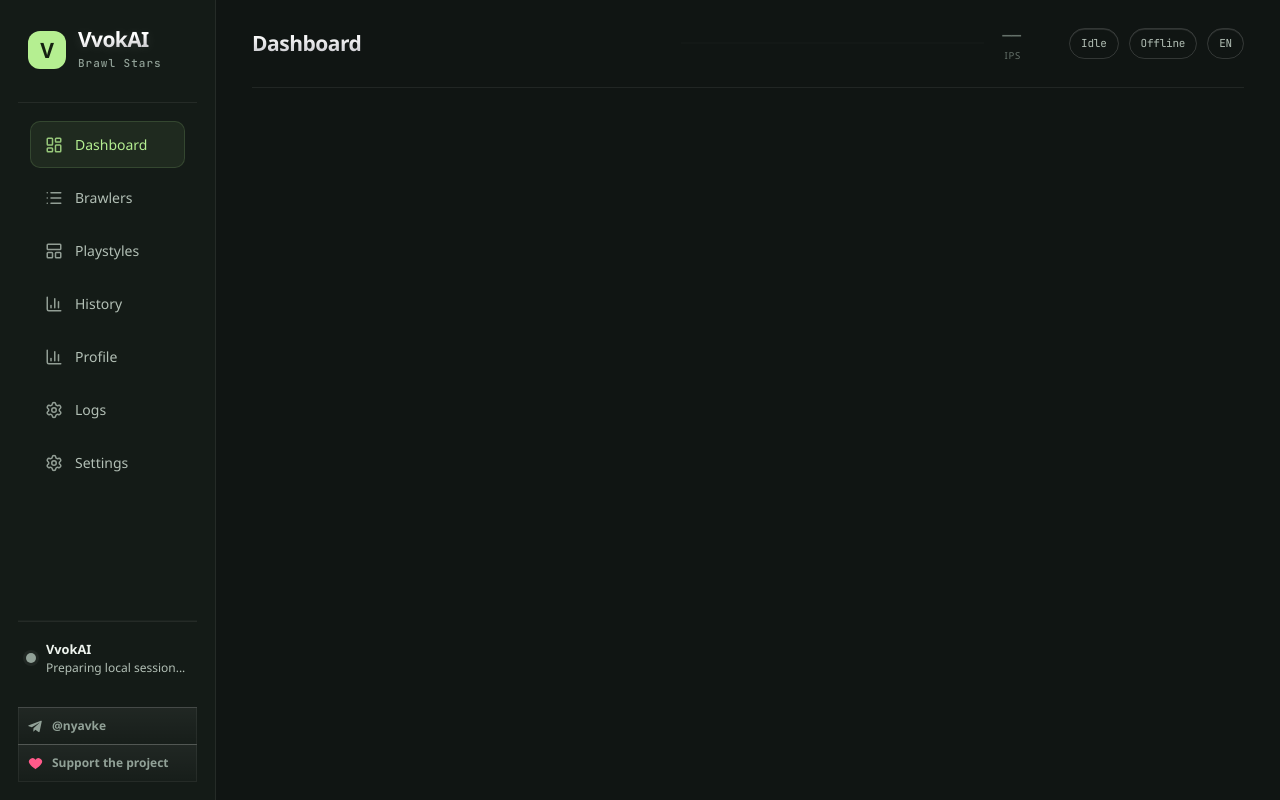
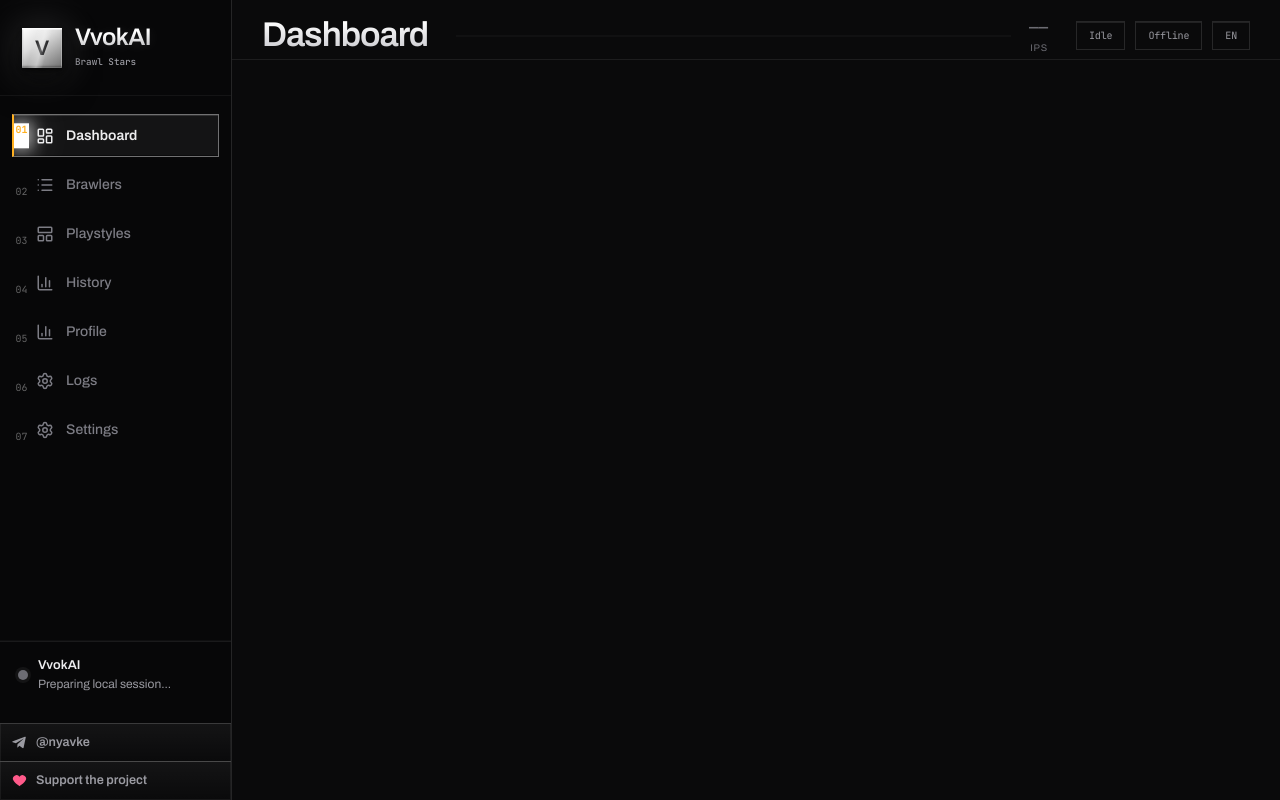
Before and after one commit to nyavke-nya/VvokAI, a Python web app: template assets/templates/index.html in a window 1280 px wide. Run offline with Jinja, Linux system fonts and the light colour scheme; the template is opened without the code that fills it, so the values that code supplies are empty.

Commit message:
restore the previous frontend
Co-Authored-By: Claude Opus 5 <noreply@anthropic.com>

```diff
--- a/assets/static/css/workspace.css
+++ /dev/null
@@ -1,135 +0,0 @@
-/* Workspace theme. Shared components keep the same contracts on every page. */
-:root {
-    color-scheme: dark;
-    --bg-void: #101513; --bg-base: #101513; --bg-surface: #171e1b;
-    --bg-card: #1b2420; --bg-raised: #26312b; --bg-solid: #171e1b;
-    --bg-card-hover: #26312b;
-    --text-primary: #eff5ef; --text-secondary: #b2bfb5; --text-muted: #91a197;
-    --brand-main: #b5ef91; --brand-ink: #152211; --live: #b5ef91;
-    --brand-dim: #b5ef9118; --brand-glow: transparent;
-    --rule: #ffffff12; --border-light: #ffffff12; --border-strong: #ffffff25;
-    --border-brand: #b5ef9170;
-    --radius-sm: 8px; --radius-md: 12px; --radius-lg: 18px; --radius-pill: 999px;
-    --font: 'Segoe UI', system-ui, sans-serif;
-    --font-display: 'Segoe UI', system-ui, sans-serif;
-    --sidebar-width: 216px;
-}
-body { background: var(--bg-base); color: var(--text-primary); font-family: var(--font); }
-body::before, body::after, #vfx-bg { display: none !important; }
-.app-layout { min-height: 100vh; }
-.sidebar { background: #141b17; border-right: 1px solid var(--rule); padding: 28px 18px 18px; }
-.brand { padding: 0 10px 30px; gap: 12px; }
-.app-layout .brand-mark { width: 38px; height: 38px; border-radius: 12px; background: var(--brand-main); color: var(--brand-ink); box-shadow: none; transform: none; font-weight: 800; }
-.brand-title { font-size: 21px; letter-spacing: -.6px; }
-.brand-subtitle { color: var(--text-muted); font-size: 11px; letter-spacing: 1px; }
-.nav-menu { gap: 6px; }
-.app-layout .nav-item { padding: 12px 14px; border: 1px solid transparent; border-radius: 10px; color: var(--text-secondary); font-size: 14px; font-weight: 500; gap: 12px; transition: background .15s, color .15s; }
-.nav-item::before { display: none !important; }
-.nav-item svg { display: block; width: 18px; height: 18px; opacity: .8; }
-.app-layout .nav-item.active, .app-layout .nav-item[aria-current="page"] { background: #b5ef9112; border-color: #b5ef9125; color: var(--brand-main); box-shadow: none; }
-.nav-item:hover { background: #ffffff08; color: var(--text-primary); }
-.sidebar-footer { margin-top: auto; padding: 18px 8px; }
-.vvok-contact { padding: 10px; color: var(--text-muted); font-size: 12px; }
-.main-content { min-width: 0; padding: 0 36px 32px; }
-.topbar { min-height: 88px; padding: 22px 0; margin-bottom: 28px; gap: 20px; background: transparent; }
-.page-title { font-size: 21px; font-weight: 600; letter-spacing: -.5px; }
-.trace { opacity: .65; max-width: 340px; margin-left: auto; }
-.trace-path { stroke: var(--brand-main); }
-.app-layout .badge { border-radius: 999px; padding: 6px 11px; font-size: 11px; border-color: var(--border-strong); }
-.views-wrapper { max-width: 1460px; margin: 0 auto; width: 100%; }
-.sheet { display: grid; grid-template-columns: minmax(0, 1.25fr) minmax(300px, 1fr); gap: 22px; }
-.command-band { grid-column: 1 / -1; display: flex; justify-content: space-between; gap: 32px; padding: 30px 32px; border: 1px solid #b5ef9128; background: linear-gradient(110deg, #243427, #19231d 65%); align-items: center; }
-.app-layout .command-band { border-radius: 18px; }
-.command-state { min-width: 0; }
-.eyebrow { font-family: var(--font); font-size: 11px; font-weight: 600; color: var(--text-muted); letter-spacing: 1.4px; text-transform: uppercase; }
-.command-title { margin-top: 10px; font-size: clamp(28px, 3.2vw, 44px); line-height: 1.12; letter-spacing: -1.6px; font-weight: 600; }
-.command-sub { margin-top: 12px; font-family: var(--font); color: var(--text-secondary); font-size: 13px; }
-.command-actions { display: flex; flex-wrap: wrap; justify-content: flex-end; align-items: center; gap: 10px; max-width: 370px; }
-.command-actions .runtime-note { width: 100%; max-width: 360px; text-align: right; margin: 4px 0; line-height: 1.55; font-size: 12px; color: var(--text-secondary); }
-.app-layout .session-focus { display: flex; align-items: center; gap: 12px; margin-top: 20px; }
-.app-layout .session-focus img { height: 46px; width: 46px; border-radius: 12px; background: #ffffff0b; object-fit: cover; }
-.session-focus strong { display: block; font-size: 16px; font-weight: 600; text-transform: capitalize; }
-.session-focus span { display: block; margin-top: 3px; font-size: 12px; color: var(--text-secondary); }
-.app-layout .btn { border-radius: 9px; min-height: 40px; padding: 10px 16px; background: #ffffff06; border: 1px solid var(--border-strong); box-shadow: none; transform: none; font-size: 13px; font-family: var(--font); font-weight: 600; letter-spacing: 0; text-transform: none; }
-.app-layout .btn:hover { background: #ffffff10; border-color: #ffffff40; transform: none; }
-.app-layout .btn-primary { background: var(--brand-main); color: var(--brand-ink); border-color: var(--brand-main); }
-.app-layout .btn-primary:hover { background: #ccffaa; color: var(--brand-ink); border-color: #ccffaa; }
-.app-layout .btn-huge { min-width: 160px; min-height: 48px; font-size: 15px; }
-.app-layout .btn-quiet { border-color: transparent; background: transparent; color: var(--text-secondary); }
-button:disabled, .btn.is-disabled { opacity: .4; cursor: not-allowed; }
-.measure-strip { order: 1; grid-column: 1/-1; display: grid; grid-template-columns: repeat(4, minmax(0,1fr)); gap: 14px; border: 0; padding: 0; }
-.app-layout .measure { padding: 20px 24px; background: var(--bg-surface); border: 1px solid var(--rule); border-radius: 12px; }
-.measure-label { color: var(--text-secondary); font-size: 12px; text-transform: none; letter-spacing: 0; font-family: var(--font); }
-.measure-value { font-size: 30px; margin-top: 8px; letter-spacing: -1px; font-weight: 500; font-family: var(--font); }
-.measure-value.is-live { color: var(--brand-main); }
-.live-view { order: 2; margin: 0; padding: 22px; background: var(--bg-surface); border: 1px solid var(--rule); align-self: start; }
-.app-layout .live-view, .app-layout .sheet-col { border-radius: 14px; }
-.live-body { min-height: 250px; background: #101713; border: 1px dashed #b5ef912b; }
-.app-layout .live-body { border-radius: 10px; }
-.live-hint { color: var(--text-muted); line-height: 1.8; padding: 32px; }
-.sheet-cols { order: 3; display: flex; flex-direction: column; gap: 18px; min-width: 0; }
-.sheet-col { padding: 22px; border: 1px solid var(--rule); background: var(--bg-surface); }
-.sheet-col-left { border-right: 1px solid var(--rule); }
-.panel-title { font-size: 20px; font-weight: 600; }
-.sheet-col .desc { color: var(--text-secondary); font-size: 13px; line-height: 1.65; }
-.spec-list { margin-top: 20px; }
-.spec-row { padding: 10px 0; font-size: 12px; }
-.sheet-col-head { padding-bottom: 12px; }
-.sheet-queue { gap: 2px; }
-.sq-row { padding: 12px 0; }
-.app-layout .sq-img { border-radius: 9px; }
-.app-layout .sq-track { border-radius: 5px; background: #ffffff0a; overflow: hidden; }
-.sq-fill { background: var(--brand-main); }
-.app-layout .panel, .app-layout .ps-card, .app-layout .hist-card,
-.app-layout .profile-card, .app-layout .settings-card, .app-layout .brawler-detail,
-.app-layout .instance-card { background: var(--bg-surface); border: 1px solid var(--rule); border-radius: 14px; box-shadow: none; }
-.panel::before, .panel::after, .ps-card::before, .hist-card::before { display: none !important; }
-.app-layout .ps-card { padding: 20px; transition: border-color .15s; }
-.ps-card:hover, .hist-card:hover { border-color: var(--border-brand); transform: none; }
-.app-layout .ps-card.active { background: #b5ef9109; border-color: var(--brand-main); }
-.app-layout .b-cell { border-radius: 10px; border: 1px solid transparent; padding: 10px; }
-.b-cell:hover { background: var(--bg-raised); }
-.app-layout .b-cell.active { background: #b5ef9118; border-color: #b5ef9150; }
-.app-layout input:not([type="checkbox"]):not([type="range"]), .app-layout select, .app-layout textarea {
-    background: #111914; color: var(--text-primary); border: 1px solid #ffffff25; border-radius: 8px; min-height: 42px; padding: 10px 12px; box-shadow: none;
-}
-input::placeholder, textarea::placeholder { color: #77887c; }
-input[type="checkbox"], input[type="range"] { accent-color: var(--brand-main); }
-:focus-visible { outline: 2px solid var(--brand-main) !important; outline-offset: 3px; }
-.app-layout .queue-dock { background: #18231eee; backdrop-filter: blur(16px); border-top: 1px solid #b5ef9130; box-shadow: 0 -6px 30px #0003; }
-.app-layout .queue-item { border-radius: 10px; background: #243128; border: 1px solid var(--rule); }
-.app-layout .runtime-schedule, .app-layout .sched-panel { border-radius: 12px; }
-.modal, .tooltip, .toast { border-radius: 12px; background: #202b24; color: var(--text-primary); border: 1px solid var(--border-strong); box-shadow: 0 12px 60px #0007; }
-.runtime-error { color: #ff9991 !important; }
-@media (min-width: 1600px) { .main-content { padding-left: 56px; padding-right: 56px; } }
-@media (max-width: 1100px) {
-    :root { --sidebar-width: 190px; }
-    .main-content { padding: 0 22px 24px; }
-    .sheet { grid-template-columns: 1fr; }
-    .sheet-cols { display: grid; grid-template-columns: 1fr 1fr; }
-    .live-body { min-height: 200px; }
-    .command-band { padding: 24px; }
-}
-@media (max-width: 760px) {
-    .app-layout { display: block; }
-    .sidebar { position: static; width: 100%; height: auto; padding: 14px 16px; border-right: 0; border-bottom: 1px solid var(--rule); }
-    .brand { padding: 0 0 14px; }
-    .nav-menu { display: flex; flex-direction: row; overflow-x: auto; gap: 5px; padding-bottom: 4px; }
-    .app-layout .nav-item { flex: 0 0 auto; padding: 10px 12px; white-space: nowrap; }
-    .sidebar-footer, .vvok-contact { display: none; }
-    .main-content { margin-left: 0; width: 100%; padding: 0 16px 24px; }
-    .topbar { min-height: 72px; margin-bottom: 18px; gap: 10px; }
-    .trace { display: none; }
-    .header-actions { margin-left: auto; gap: 5px; }
-    .command-band { flex-direction: column; align-items: stretch; gap: 24px; }
-    .command-actions { max-width: none; justify-content: flex-start; }
-    .command-actions .runtime-note { text-align: left; max-width: none; }
-    .measure-strip { grid-template-columns: repeat(2,minmax(0,1fr)); gap: 10px; }
-    .app-layout .measure { padding: 16px; }
-    .sheet-cols { display: flex; }
-    .queue-dock { max-width: 100%; }
-    .panel, .sheet-col { min-width: 0; }
-}
-@media (prefers-reduced-motion: reduce) {
-    *, *::before, *::after { animation: none !important; transition: none !important; scroll-behavior: auto !important; }
-}
--- a/assets/static/js/app.js
+++ b/assets/static/js/app.js
@@ -549,8 +549,6 @@ function renderDashboard() {
         : "";
     const statusCopy = runtime.state === "error"
         ? (runtime.last_error || "VvokAI stopped with an error.")
-        : runtime.state === "running"
-            ? "Session is active. You can pause or stop after the match."
         : runtime.state === "pausing"
             ? "Pause requested. VvokAI will stop in the lobby."
             : runtime.state === "stopping"
@@ -566,12 +564,12 @@ function renderDashboard() {
                             : "Add at least one brawler to the queue before starting.";
 
     let runtimePanel = `
-        <button id="startRuntimeBtn" class="btn btn-primary btn-huge ${canStart ? "" : "is-disabled"}" ${canStart ? "" : "disabled"}>
+        <button id="startRuntimeBtn" class="btn btn-primary btn-huge ${canStart ? "" : "is-disabled"}">
             ${iconMarkup("play")}
             <span>Start</span>
         </button>
         <p class="runtime-note ${runtime.state === "error" ? "runtime-error" : ""}">${escapeHtml(statusCopy)}</p>
-        ${!queue.length ? '<button data-open-brawlers class="btn">Go to Brawlers</button>' : ''}
+        ${!queue.length ? '<button id="goToBrawlersBtn" class="btn" style="margin-top: 12px;">Go to Brawlers</button>' : ''}
         ${renderRuntimeSchedule()}
     `;
 
@@ -606,9 +604,7 @@ function renderDashboard() {
         <div class="sheet">
             <div class="command-band">
                 <div class="command-state">
-                    <p class="eyebrow">VvokAI / Session</p>
                     <div class="command-title">${escapeHtml(runtimeLabel(runtime))}</div>
-                    ${queue.length ? `<div class="session-focus"><img src="${escapeHtml(queue[0].icon_url || '')}" alt=""><div><strong>${escapeHtml(queue[0].brawler)}</strong><span>${escapeHtml(String(queue[0][queue[0].type === 'wins' ? 'wins' : 'trophies'] ?? 0))} / ${escapeHtml(String(queue[0].push_until))} ${escapeHtml(queue[0].type === 'wins' ? 'wins' : 'trophies')}</span></div></div>` : ''}
                     <div class="command-sub">${queue.length} ${queue.length === 1 ? "brawler" : "brawlers"} queued${runtime.activity ? ` <span class="doing">${escapeHtml(runtime.activity)}</span>` : ""}</div>
                 </div>
                 <div class="command-actions">${runtimePanel}</div>
@@ -661,7 +657,6 @@ function renderDashboard() {
     document.getElementById("liveToggleBtn")?.addEventListener("click", toggleLiveView);
     document.getElementById("browsePlaystylesBtn")?.addEventListener("click", () => setView("playstyles"));
     document.getElementById("goToBrawlersBtn")?.addEventListener("click", () => setView("queue"));
-    view.querySelectorAll("[data-open-brawlers]").forEach(button => button.addEventListener("click", () => setView("queue")));
     bindRuntimeButtons();
     bindScheduleDismiss();
 }
--- a/assets/templates/index.html
+++ b/assets/templates/index.html
@@ -13,7 +13,6 @@
     <link rel="icon" type="image/png" href="/api/assets/support/logo.png">
     <link rel="stylesheet" href="{{ url_for('static', filename='css/tailwind.css') }}">
     <link rel="stylesheet" href="{{ url_for('static', filename='css/vvok.css') }}">
-    <link rel="stylesheet" href="{{ url_for('static', filename='css/workspace.css') }}">
 </head>
 <body>
     <div id="vfx-bg"></div>
@@ -28,7 +27,7 @@
                 </div>
             </div>
 
-            <nav class="nav-menu" aria-label="Main navigation"></nav>
+            <nav class="nav-menu"></nav>
 
             <div class="sidebar-footer">
                 <div class="system-status">
@@ -77,7 +76,7 @@
                 </div>
             </header>
 
-            <div id="alertStack" class="alerts-container" role="status" aria-live="polite"></div>
+            <div id="alertStack" class="alerts-container"></div>
 
             <div class="views-wrapper">
                 <section id="view-dashboard" class="view active"></section>
@@ -113,11 +112,12 @@
     </div>
 
     <div id="tooltip" class="tooltip hidden"></div>
-    <div id="toast" class="toast hidden" role="status" aria-live="polite"></div>
+    <div id="toast" class="toast hidden"></div>
 
     <script src="{{ url_for('static', filename='js/app.js') }}"></script>
     <!-- Cursor-tracked lighting, parallax and counters. Loaded after app.js
          and watches for its re-renders, so it needs no hooks inside it. -->
+    <script src="{{ url_for('static', filename='js/vvok-fx.js') }}"></script>
     <!-- Russian for the interface chrome. A pass over the finished DOM rather
          than a string table in every template, so an untranslated string shows
          in English instead of showing as a missing key. -->
```
